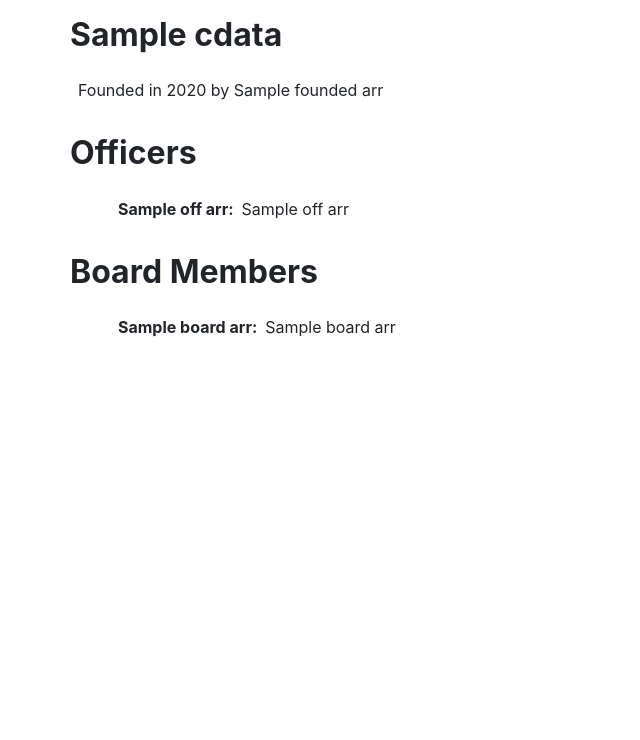
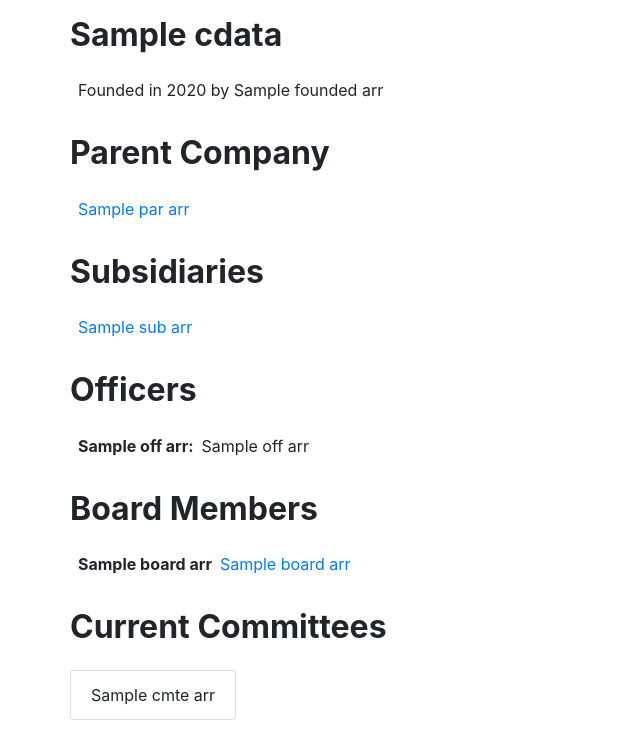
Before and after one commit to CodeKoning/CGDB, a Flask app: template webserver/templates/company.html in a window 1280 px wide. Shown: the part 60-800 px from the top of the page, without its empty margins (0-640 px from the left). Run offline with Flask 2, Linux system fonts and the light colour scheme; the template is opened without the code that fills it: most values are stand-ins (such as "Sample title", 1, 10 or a date in 2020); parts of the project's set-up code (start-up, migrations or seed data) failed here and were passed over; some libraries are stand-ins or nearby versions.

Commit message:
Added hyperlinks for pages other than index, added subsidiaries and parents on company page, added committees.

```diff
--- a/webserver/server.py
+++ b/webserver/server.py
@@ -207,13 +207,28 @@ def show_comp(cid=None):
   for officer in cursor:
       officers.append(officer)
 
-  cursor = g.conn.execute("SELECT DISTINCT e.name, d.dir_title FROM executives e, directors d, companies c, member_of m, governed_board g WHERE e.eid = d.eid AND d.eid = m.eid AND m.bid = g.bid AND g.cid = %s", (comp_id))
+  cursor = g.conn.execute("SELECT DISTINCT e.name, d.dir_title, e.eid FROM executives e, directors d, companies c, member_of m, governed_board g WHERE e.eid = d.eid AND d.eid = m.eid AND m.bid = g.bid AND g.cid = %s", (comp_id))
   board_mems = []
   for member in cursor:
       board_mems.append(member)
 
+  cursor = g.conn.execute("SELECT cmte.name FROM overseen_committee cmte, governed_board b, companies c WHERE b.cid = c.cid AND cmte.bid = b.bid AND c.cid = %s", (comp_id))
+  committees = []
+  for cmte in cursor:
+      committees.append(cmte)
+
+  cursor = g.conn.execute("SELECT c.name, s.subsidiary_id from subsidiary_of s, companies c where s.parent_id = %s AND c.cid = s.subsidiary_id", (comp_id))
+  subsidiaries = []
+  for sub in cursor:
+      subsidiaries.append(sub)
+
+  cursor = g.conn.execute("SELECT c.name, s.parent_id from subsidiary_of s, companies c where s.subsidiary_id = %s AND c.cid = s.parent_id", (comp_id))
+  parent = []
+  for p in cursor:
+      parent.append(p)
+
   cursor.close()
-  context = dict(cdata = cname, off_arr = officers, board_arr = board_mems, founded_arr = founded)
+  context = dict(cdata = cname, off_arr = officers, board_arr = board_mems, founded_arr = founded, cmte_arr = committees, sub_arr = subsidiaries, par_arr = parent)
 
   return render_template("company.html", **context)
 
--- a/webserver/templates/company.html
+++ b/webserver/templates/company.html
@@ -8,13 +8,33 @@
 		<p class="pl-2">Founded in {{ n["inception_year"] }} by {{ n["name"] }}</p>
 	{% endfor %}
 </div>
+{% if par_arr|length %}
+	<div class="row mt-3">
+		<h2>Parent Company</h2>
+	</div>
+	<div class="row mt-3">
+		{% for n in par_arr %}
+				<p class="pl-2"><a href={{url_for('show_comp', cid=n["parent_id"])}}>{{n["name"]}}</a></p>
+		{% endfor %}
+	</div>
+{% endif %}
+{% if sub_arr|length %}
+	<div class="row mt-3">
+		<h2>Subsidiaries</h2>
+	</div>
+	<div class="row mt-3">
+		{% for n in sub_arr %}
+			<p class="pl-2"><a href={{url_for('show_comp', cid=n["subsidiary_id"])}}>{{n["name"]}}</a></p>
+		{% endfor %}
+	</div>
+{% endif %}
 <div class="row mt-3">
 		<h2>Officers</h2>
 </div>
 <div class="row mt-3">
 	{% for n in off_arr %}
-		<p class="pl-5 font-weight-bold">{{ n["officer_title"] }}:</p>
-		<p class="pl-2">{{ n["name"] }}</p>
+		<p class="pl-2 font-weight-bold">{{ n["officer_title"] }}:</p>
+		<p class="pl-2 pr-5">{{ n["name"] }}</p>
 	{% endfor %}
 </div>
 <div class="row mt-3">
@@ -22,9 +42,19 @@
 </div>
 <div class="row mt-3">
 	{% for n in board_arr %}
-		<p class="pl-5 font-weight-bold">{{ n["dir_title"] }}:</p>
-		<p class="pl-2">{{ n["name"] }}</p>
+		<p class="pl-2 font-weight-bold">{{ n["dir_title"] }}</p>
+		<p class="pl-2 pr-5"><a href={{url_for('show_exec', eid=n["eid"])}}>{{ n["name"] }}</a></p>
 	{% endfor %}
+</div>
+<div class="row mt-3">
+		<h2>Current Committees</h2>
+</div>
+<div class="row mt-3">
+	<ul class="list-group">
+		{% for n in cmte_arr %}
+			<li class="list-group-item">{{ n["name"] }}</li>
+		{% endfor %}
+	</ul>
 </div>
 
 {% endblock content %}
--- a/webserver/templates/university.html
+++ b/webserver/templates/university.html
@@ -6,7 +6,7 @@
 <div class="row mt-1">
 		<p>{{ udata["city"] }}, {{ udata["state"] }}</p>
 </div>
-<div class="row mt-3">
+<div class="row mt-3 pb-3">
 	<h2>Executive Alumni</h2>
 </div>
 		{% for data in alum_arr %}
@@ -18,9 +18,9 @@
 					<div id="collapseOne" class="collapse show" aria-labelledby="headingOne" data-parent="#accordionExample">
 						<div class="card-body">
 							{% if data["grad_year"] is none %}
-								<strong>Age:</strong> {{data["age"]}} <strong>Degree:</strong>{{data["degree"]}} <strong>Major:</strong>{{data["major"]}}
+							  <p class="pl-2 pr-2"><strong>Age:</strong> {{data["age"]}}</p><p class="pl-2 pr-2"><strong>Degree:</strong> {{data["degree"]}}</p><p class="pl-2 pr-2"><strong>Major:</strong> {{data["major"]}}</p>
 							{% else %}
-								<strong>Age:</strong> {{data["age"]}} <strong>Degree:</strong>{{data["degree"]}} <strong>Major:</strong>{{data["major"]}} <strong>Graduation Year:</strong>{{data["grad_year"]}}
+								<p class="pl-2 pr-2"><strong>Age:</strong> {{data["age"]}}</p><p class="pl-2 pr-2"><strong>Degree:</strong> {{data["degree"]}}</p><p class="pl-2 pr-2"><strong>Major:</strong> {{data["major"]}}</p><p class="pl-2 pr-2"><strong>Graduation Year:</strong> {{data["grad_year"]}}</p>
 							{% endif %}
 						</div>
 					</div>
```
